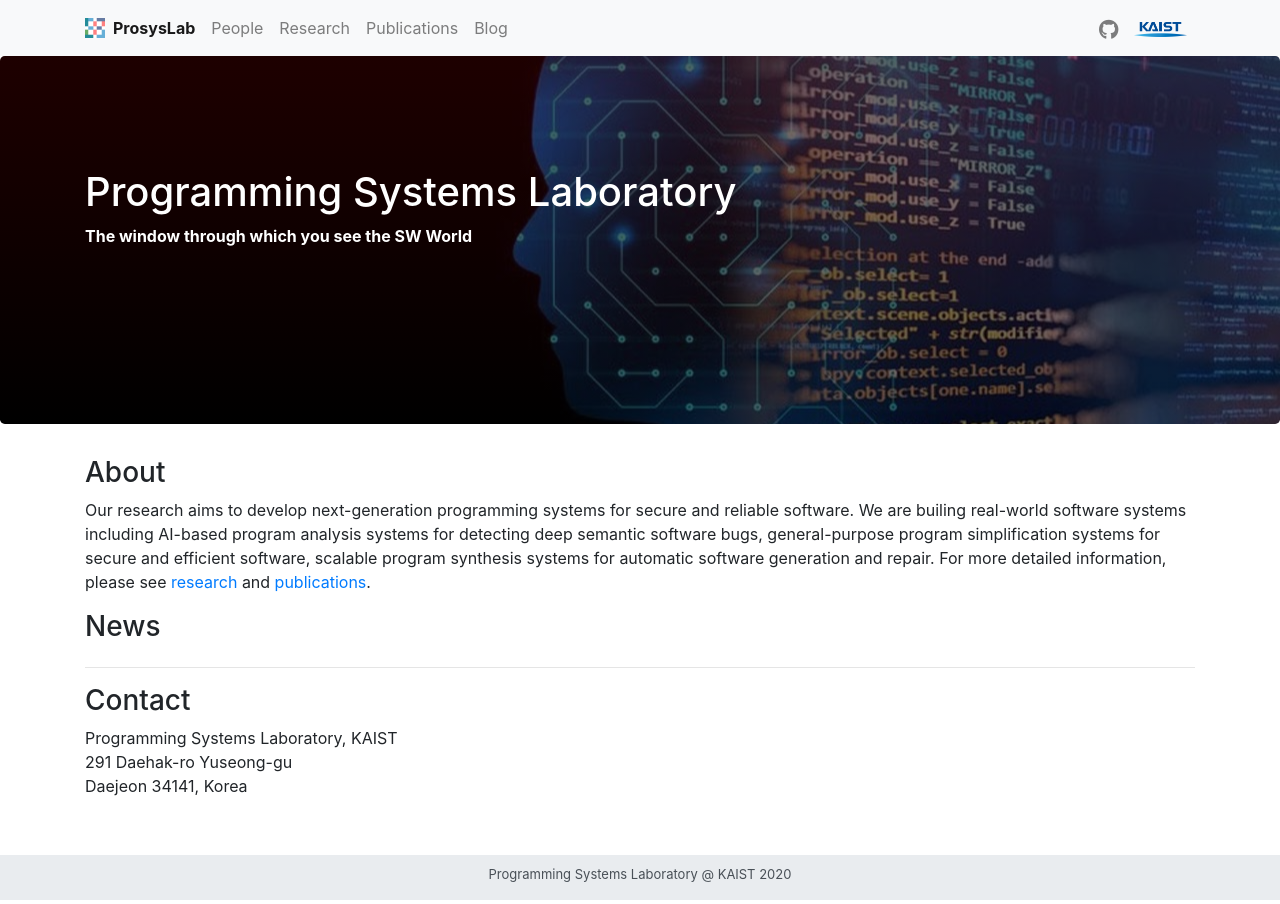
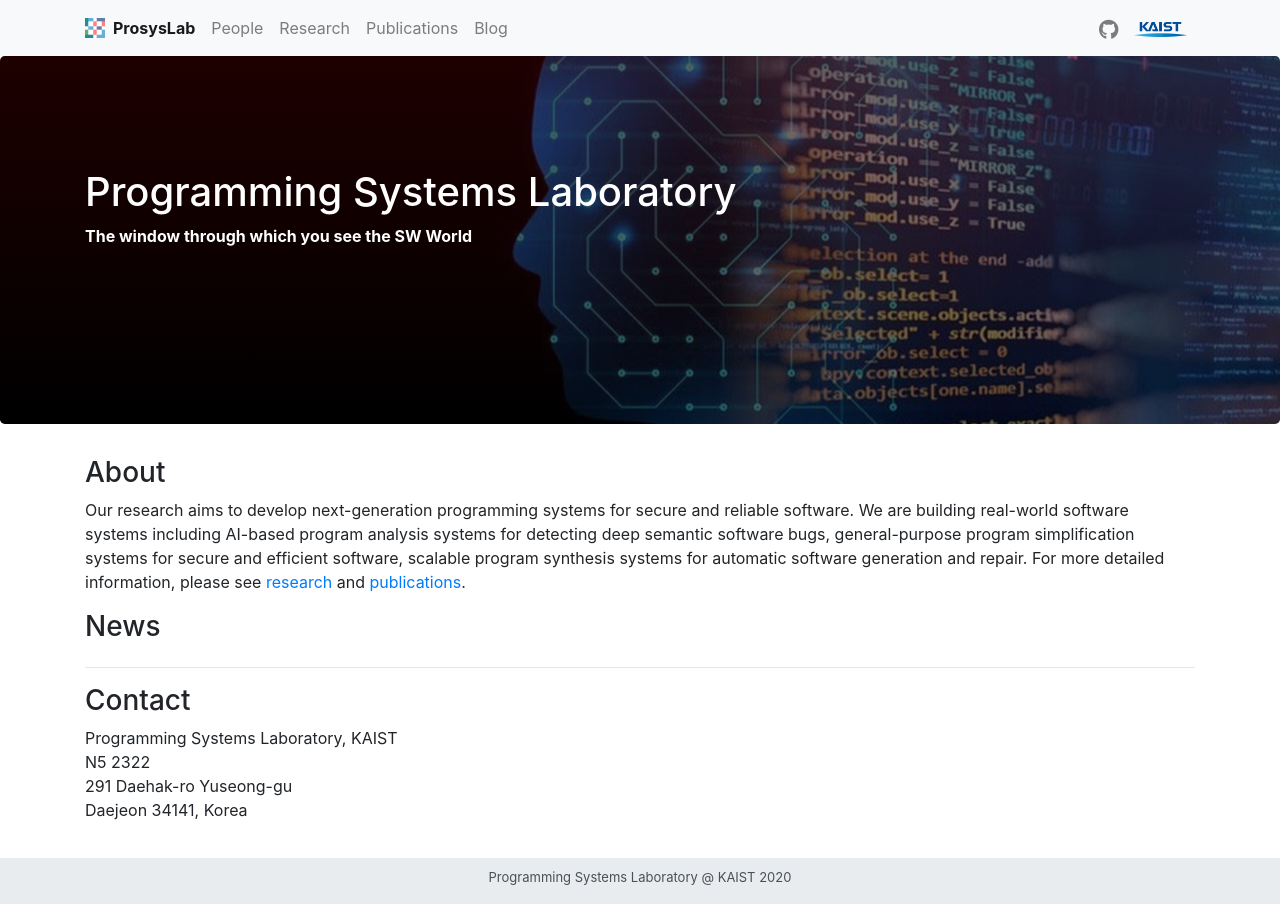
Before and after one commit to prosyslab/prosyslab.github.io, a Jekyll site: the page built from index.html, in a window 1280 px wide. Built offline with Jekyll 4.4.1, drawn with Linux system fonts in a browser that asks for light colours; nearby versions of some CDN libraries.

Commit message:
[Index] fix typo

```diff
--- a/index.html
+++ b/index.html
@@ -18,7 +18,7 @@ title: ProsysLab
     <div class="col-md-12">
       <h3 class="header-light regular-pad">About</h3>
       <p>Our research aims to develop next-generation programming systems for secure and reliable software.
-        We are builing real-world software systems including AI-based program analysis systems for detecting deep semantic software bugs,
+        We are building real-world software systems including AI-based program analysis systems for detecting deep semantic software bugs,
         general-purpose program simplification systems for secure and efficient software,
         scalable program synthesis systems for automatic software generation and repair.
         For more detailed information, please see <a href="research.html">research</a> and <a href="publications.html">publications</a>.
@@ -37,6 +37,7 @@ title: ProsysLab
       <h3 class="header-light regular-pad">Contact</h3>
       <p>
         Programming Systems Laboratory, KAIST<br>
+        N5 2322<br>
         291 Daehak-ro Yuseong-gu<br>
         Daejeon 34141, Korea
       </p>
```
